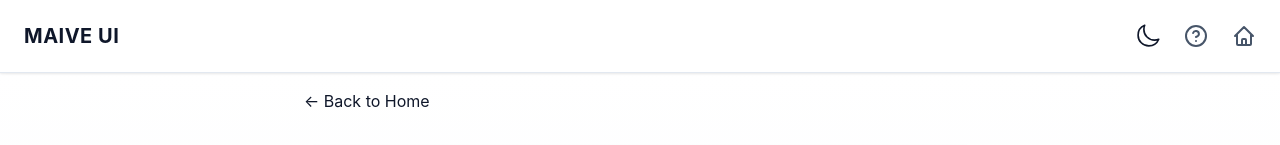
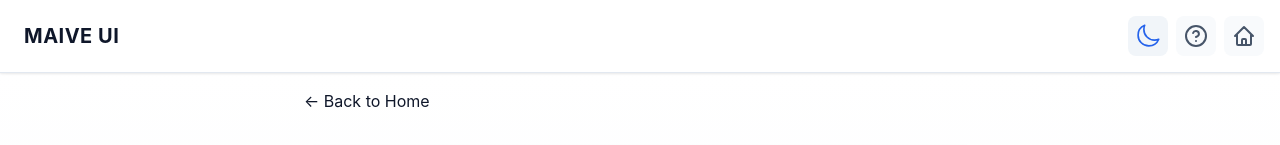
Before and after one commit to PetrCala/maive-ui, a Next.js app in the folder apps/react-ui/client/: page /upload in a window 1280 px wide. In both pictures the pointer is over the button 1148 px from the left and 36 px from the top of the page. Shown: the top 145 px of the page. Built offline with nearby package versions, Linux system fonts and the light colour scheme.

Commit message:
fix: add hoverable secondary css group

```diff
--- a/apps/react-ui/client/src/components/Buttons/HoverableIconButton.tsx
+++ b/apps/react-ui/client/src/components/Buttons/HoverableIconButton.tsx
@@ -23,7 +23,7 @@ function HoverableIconButton({
   return (
     <button
       onClick={onClick}
-      className={`p-2 text-secondary hover:text-primary transition-colors duration-200 rounded-lg hover:bg-surface-secondary group focus-ring ${buttonClassName}`}
+      className={`p-2 text-secondary transition-colors duration-200 rounded-lg surface-secondary group focus-ring ${buttonClassName}`}
       aria-label={ariaLabel}
     >
       <svg
--- a/apps/react-ui/client/src/styles/globals.css
+++ b/apps/react-ui/client/src/styles/globals.css
@@ -143,6 +143,10 @@ body {
 		color: var(--color-text-primary);
 	}
 
+	.surface-secondary:hover {
+		background-color: var(--color-surface-tertiary);
+	}
+
 	.surface-tertiary {
 		background-color: var(--color-surface-tertiary);
 		color: var(--color-text-primary);
@@ -163,6 +167,10 @@ body {
 
 	.text-secondary {
 		color: var(--color-text-secondary);
+	}
+
+	.text-secondary:hover {
+		color: var(--color-primary-600);
 	}
 
 	.text-muted {
```
